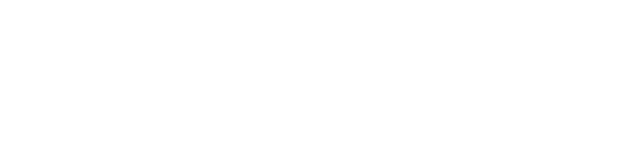
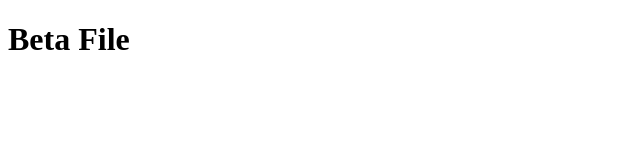
Before and after one commit to thedevinzhang/beta, a plain HTML site: page index.html in a window 1280 px wide. Shown: the whole page, without its empty margins (0-640 px from the left). Drawn offline with Linux system fonts and the light colour scheme.

Commit message:
Update index.html

```diff
--- a/index.html
+++ b/index.html
@@ -1,3 +1,5 @@
 <!DOCTYPE html>
 <head> </head>
-<body></body>
+<body>
+  <h1>Beta File</h1>
+</body>
```
